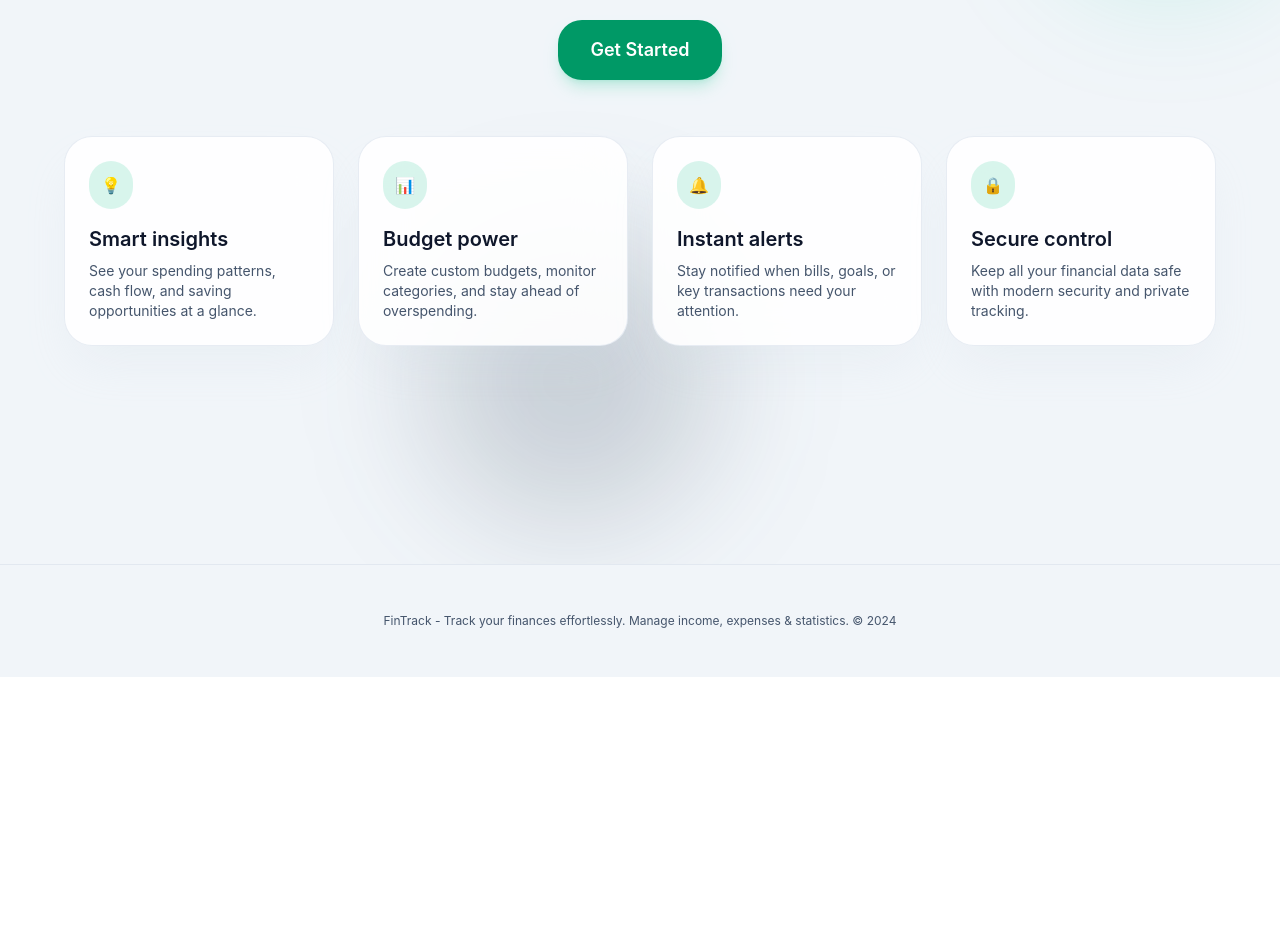
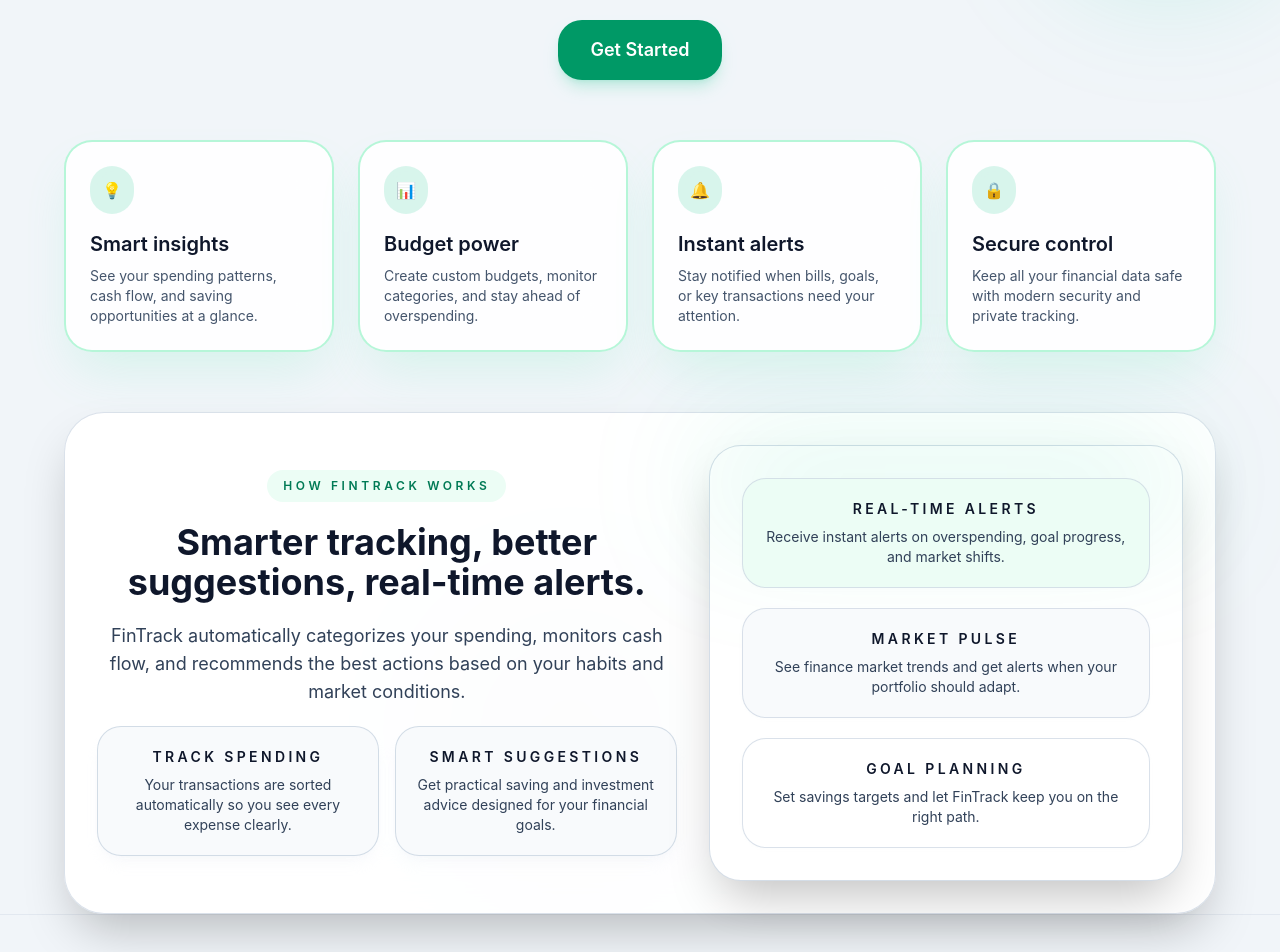
Before and after one commit to rishab123-creator/fintrack, a React (Vite) app: page / in a window 1280 px wide. Shown: the part 340-1292 px from the top of the page. Before the commit the page ends 1017 px from the top, so only its background shows below. Built offline with nearby package versions, Linux system fonts and the light colour scheme.

Commit message:
adding more details

```diff
--- a/src/App.css
+++ b/src/App.css
@@ -220,3 +220,37 @@
     transform: translateY(-18px) rotate(8deg);
   }
 }
+
+@keyframes headingGlow {
+  0%, 100% {
+    transform: translateY(0) scale(1);
+    text-shadow: 0 0 14px rgba(16, 185, 129, 0.24);
+  }
+  50% {
+    transform: translateY(-3px) scale(1.02);
+    text-shadow: 0 0 28px rgba(16, 185, 129, 0.45);
+  }
+}
+
+.animate-heading-glow {
+  animation: headingGlow 4.5s ease-in-out infinite;
+}
+
+@keyframes glowPulse {
+  0%, 100% {
+    transform: translateY(0);
+    box-shadow: 0 24px 64px rgba(16, 185, 129, 0.08);
+  }
+  50% {
+    transform: translateY(-6px);
+    box-shadow: 0 32px 84px rgba(16, 185, 129, 0.18);
+  }
+}
+
+.animate-glow-card {
+  animation: glowPulse 8s ease-in-out infinite;
+}
+
+.animate-float-card {
+  animation: float 8s ease-in-out infinite;
+}
--- a/src/pages/HomePage.jsx
+++ b/src/pages/HomePage.jsx
@@ -26,8 +26,8 @@
           <h1
             className={
               darkMode
-                ? "text-5xl font-bold text-white mb-6"
-                : "text-5xl font-bold text-slate-900 mb-6"
+                ? "text-5xl font-bold text-white mb-6 animate-heading-glow"
+                : "text-5xl font-bold text-slate-900 mb-6 animate-heading-glow"
             }
           >
             Welcome to FinTrack
@@ -40,7 +40,7 @@
                 : "text-xl text-slate-600 mb-6"
             }
           >
-            Track your money. Control your spending. Build better habits.
+            Track your money intelligently, get spending insights, and receive investment suggestions that match your goals.
           </p>
 
           <p
@@ -50,7 +50,7 @@
                 : "text-lg italic text-slate-500 mb-10"
             }
           >
-            “Beware of little expenses; a small leak will sink a great ship.”
+            “FinTrack helps you spot overspending, save smarter, and stay ahead with real-time finance alerts.”
           </p>
 
           <Link to="/login">
@@ -62,8 +62,8 @@
           <div className="mt-14 grid gap-6 sm:grid-cols-2 lg:grid-cols-4 text-left relative z-10">
             <div className={
                 darkMode
-                  ? "rounded-[28px] border border-white/10 bg-slate-900/80 p-6 shadow-2xl shadow-slate-950/20 backdrop-blur-xl"
-                  : "rounded-[28px] border border-slate-200/80 bg-white/90 p-6 shadow-2xl shadow-slate-300/20 backdrop-blur-xl"
+                  ? "rounded-[28px] border-2 border-emerald-200/80 bg-slate-900/80 p-6 shadow-2xl shadow-slate-950/20 backdrop-blur-xl animate-glow-card animate-float-card transition duration-300 ease-out translate-y-1 hover:-translate-y-2 hover:border-emerald-400 hover:shadow-emerald-300/20"
+                  : "rounded-[28px] border-2 border-emerald-200/80 bg-white/90 p-6 shadow-2xl shadow-emerald-300/20 backdrop-blur-xl animate-glow-card animate-float-card transition duration-300 ease-out translate-y-1 hover:-translate-y-2 hover:border-emerald-400 hover:shadow-emerald-300/20"
               }>
               <div className="mb-4 inline-flex items-center justify-center rounded-full bg-emerald-500/15 p-3 text-emerald-500">
                 💡
@@ -86,8 +86,8 @@
 
             <div className={
                 darkMode
-                  ? "rounded-[28px] border border-white/10 bg-slate-900/80 p-6 shadow-2xl shadow-slate-950/20 backdrop-blur-xl"
-                  : "rounded-[28px] border border-slate-200/80 bg-white/90 p-6 shadow-2xl shadow-slate-300/20 backdrop-blur-xl"
+                  ? "rounded-[28px] border-2 border-emerald-200/80 bg-slate-900/80 p-6 shadow-2xl shadow-slate-950/20 backdrop-blur-xl animate-glow-card animate-float-card transition duration-300 ease-out translate-y-1 hover:-translate-y-2 hover:border-emerald-400 hover:shadow-emerald-300/20"
+                  : "rounded-[28px] border-2 border-emerald-200/80 bg-white/90 p-6 shadow-2xl shadow-emerald-300/20 backdrop-blur-xl animate-glow-card animate-float-card transition duration-300 ease-out translate-y-1 hover:-translate-y-2 hover:border-emerald-400 hover:shadow-emerald-300/20"
               }>
               <div className="mb-4 inline-flex items-center justify-center rounded-full bg-emerald-500/15 p-3 text-emerald-500">
                 📊
@@ -110,8 +110,8 @@
 
             <div className={
                 darkMode
-                  ? "rounded-[28px] border border-white/10 bg-slate-900/80 p-6 shadow-2xl shadow-slate-950/20 backdrop-blur-xl"
-                  : "rounded-[28px] border border-slate-200/80 bg-white/90 p-6 shadow-2xl shadow-slate-300/20 backdrop-blur-xl"
+                  ? "rounded-[28px] border-2 border-emerald-200/80 bg-slate-900/80 p-6 shadow-2xl shadow-slate-950/20 backdrop-blur-xl animate-glow-card animate-float-card transition duration-300 ease-out translate-y-1 hover:-translate-y-2 hover:border-emerald-400 hover:shadow-emerald-300/20"
+                  : "rounded-[28px] border-2 border-emerald-200/80 bg-white/90 p-6 shadow-2xl shadow-emerald-300/20 backdrop-blur-xl animate-glow-card animate-float-card transition duration-300 ease-out translate-y-1 hover:-translate-y-2 hover:border-emerald-400 hover:shadow-emerald-300/20"
               }>
               <div className="mb-4 inline-flex items-center justify-center rounded-full bg-emerald-500/15 p-3 text-emerald-500">
                 🔔
@@ -134,8 +134,8 @@
 
             <div className={
                 darkMode
-                  ? "rounded-[28px] border border-white/10 bg-slate-900/80 p-6 shadow-2xl shadow-slate-950/20 backdrop-blur-xl"
-                  : "rounded-[28px] border border-slate-200/80 bg-white/90 p-6 shadow-2xl shadow-slate-300/20 backdrop-blur-xl"
+                  ? "rounded-[28px] border-2 border-emerald-200/80 bg-slate-900/80 p-6 shadow-2xl shadow-slate-950/20 backdrop-blur-xl animate-glow-card animate-float-card transition duration-300 ease-out translate-y-1 hover:-translate-y-2 hover:border-emerald-400 hover:shadow-emerald-300/20"
+                  : "rounded-[28px] border-2 border-emerald-200/80 bg-white/90 p-6 shadow-2xl shadow-emerald-300/20 backdrop-blur-xl animate-glow-card animate-float-card transition duration-300 ease-out translate-y-1 hover:-translate-y-2 hover:border-emerald-400 hover:shadow-emerald-300/20"
               }>
               <div className="mb-4 inline-flex items-center justify-center rounded-full bg-emerald-500/15 p-3 text-emerald-500">
                 🔒
@@ -156,6 +156,50 @@
               </p>
             </div>
           </div>
+
+          <div className="mt-16 rounded-[40px] border border-slate-300/70 bg-white/95 p-8 shadow-2xl shadow-emerald-150/20 backdrop-blur-xl transition duration-300 ease-out">
+            <div className="grid gap-8 lg:grid-cols-[1.1fr_0.9fr] items-center">
+              <div className="space-y-5">
+                <span className="inline-flex rounded-full bg-emerald-50 px-4 py-2 text-xs font-semibold uppercase tracking-[0.3em] text-emerald-700">
+                  How FinTrack works
+                </span>
+                <h2 className="text-4xl font-bold text-slate-900">
+                  Smarter tracking, better suggestions, real-time alerts.
+                </h2>
+                <p className="text-slate-700 text-lg">
+                  FinTrack automatically categorizes your spending, monitors cash flow, and recommends the best actions based on your habits and market conditions.
+                </p>
+                <div className="grid gap-4 sm:grid-cols-2">
+                  <div className="rounded-3xl bg-slate-50 p-5 shadow-lg shadow-slate-200/20 border border-slate-300/80 transition duration-300 ease-out hover:-translate-y-1 hover:shadow-emerald-200/30">
+                    <p className="text-sm uppercase tracking-[0.24em] text-slate-900 font-semibold">Track spending</p>
+                    <p className="mt-2 text-sm text-slate-700">Your transactions are sorted automatically so you see every expense clearly.</p>
+                  </div>
+                  <div className="rounded-3xl bg-slate-50 p-5 shadow-lg shadow-slate-200/20 border border-slate-300/80 transition duration-300 ease-out hover:-translate-y-1 hover:shadow-emerald-200/30">
+                    <p className="text-sm uppercase tracking-[0.24em] text-slate-900 font-semibold">Smart suggestions</p>
+                    <p className="mt-2 text-sm text-slate-700">Get practical saving and investment advice designed for your financial goals.</p>
+                  </div>
+                </div>
+              </div>
+
+              <div className="relative rounded-[32px] bg-white p-8 shadow-2xl shadow-emerald-150/20 border border-slate-300/80 animate-glow-card animate-float-card transition duration-300 ease-out hover:-translate-y-1">
+                <div className="absolute inset-x-0 top-0 h-28 bg-gradient-to-b from-emerald-400/20 to-transparent blur-3xl pointer-events-none"></div>
+                <div className="relative space-y-5">
+                  <div className="rounded-3xl bg-emerald-50 p-5 border border-slate-300/70 shadow-sm shadow-slate-200/10 transition duration-300 ease-out hover:-translate-y-1 hover:shadow-emerald-200/20">
+                    <p className="text-sm font-semibold uppercase tracking-[0.24em] text-slate-900">Real-time alerts</p>
+                    <p className="mt-2 text-sm text-slate-700">Receive instant alerts on overspending, goal progress, and market shifts.</p>
+                  </div>
+                  <div className="rounded-3xl bg-slate-50 p-5 border border-slate-300/70 shadow-sm shadow-slate-200/10 transition duration-300 ease-out hover:-translate-y-1 hover:shadow-emerald-200/20">
+                    <p className="text-sm font-semibold uppercase tracking-[0.24em] text-slate-900">Market pulse</p>
+                    <p className="mt-2 text-sm text-slate-700">See finance market trends and get alerts when your portfolio should adapt.</p>
+                  </div>
+                  <div className="rounded-3xl bg-white p-5 border border-slate-300/70 shadow-sm shadow-slate-200/10 transition duration-300 ease-out hover:-translate-y-1 hover:shadow-emerald-200/20">
+                    <p className="text-sm font-semibold uppercase tracking-[0.24em] text-slate-900">Goal planning</p>
+                    <p className="mt-2 text-sm text-slate-700">Set savings targets and let FinTrack keep you on the right path.</p>
+                  </div>
+                </div>
+              </div>
+            </div>
+          </div>
         </div>
           </div>
         </div>
```
